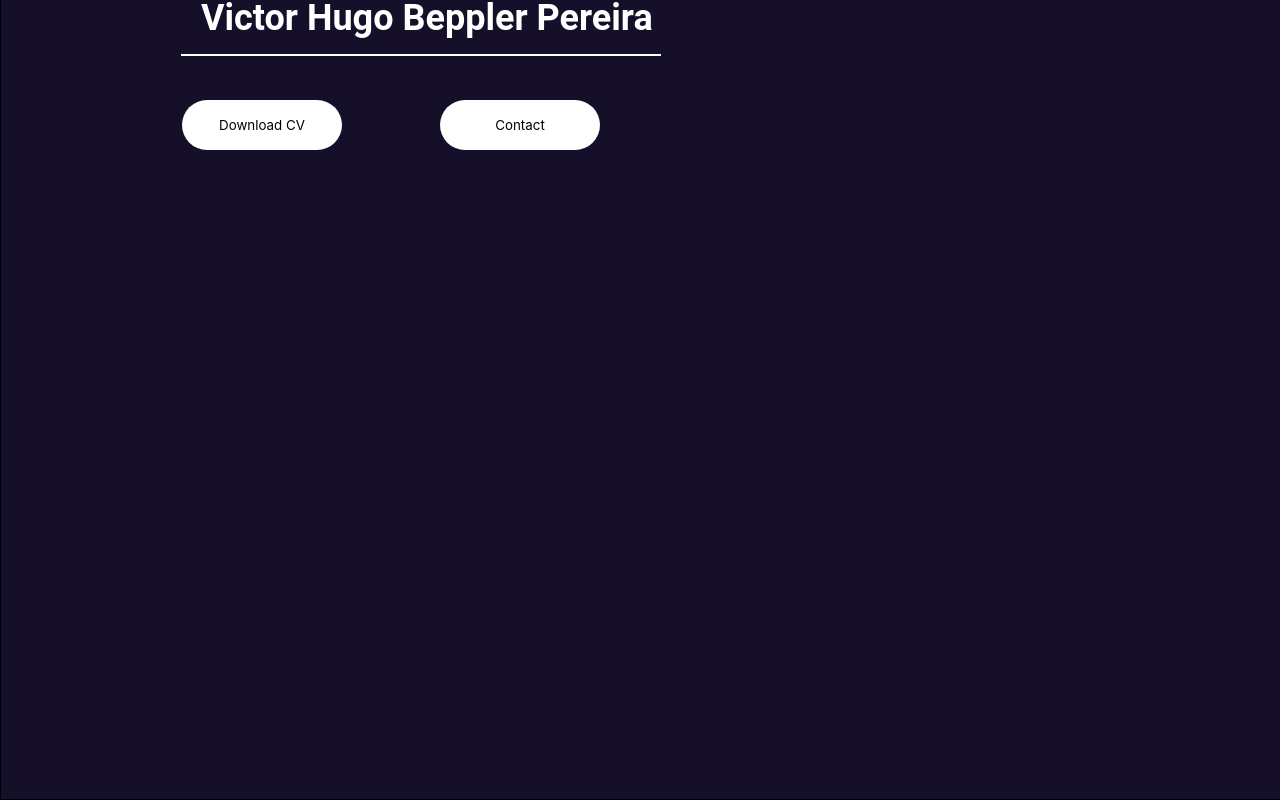
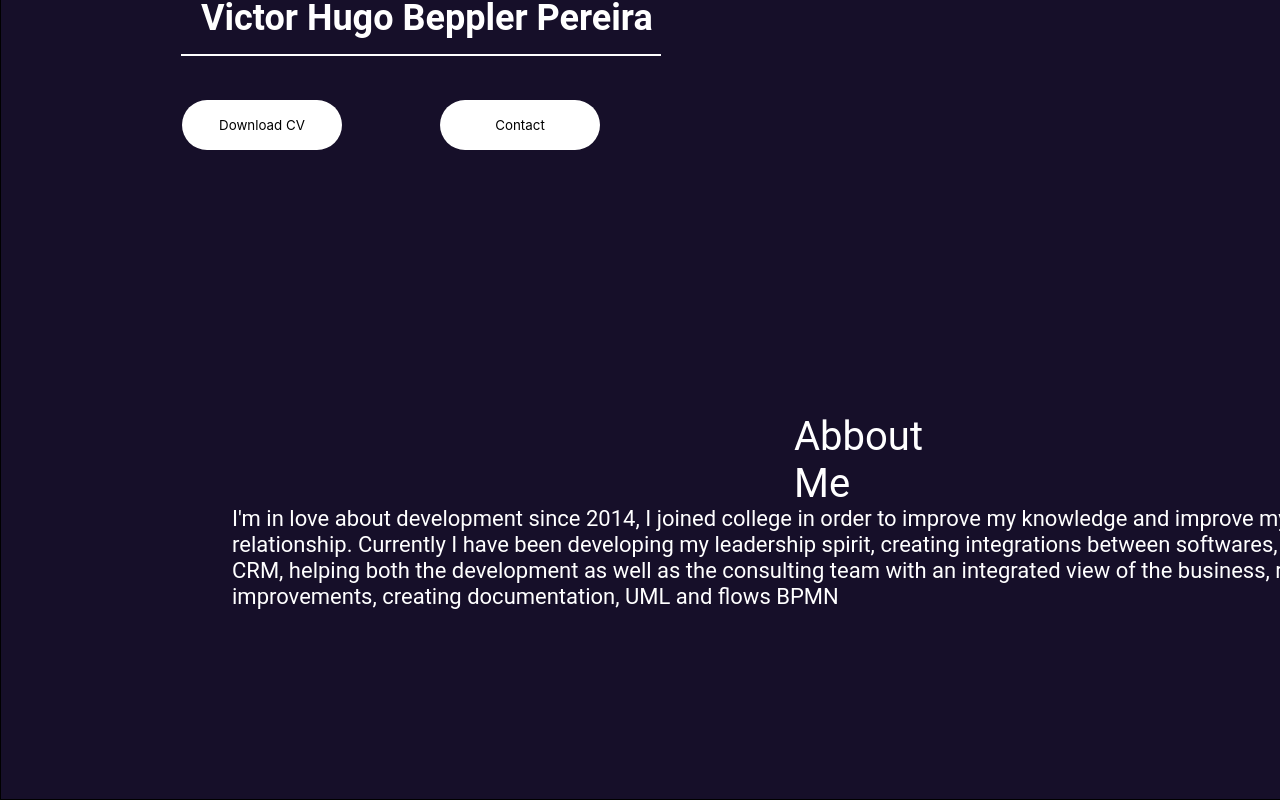
Before and after one commit to victorbeppler/Portfolio, a React (Create React App) app: page / in a window 1280 px wide. Shown: the part 317-1117 px from the top of the page. Built offline with nearby package versions, Linux system fonts and the light colour scheme.

Commit message:
create Abbout Me

```diff
--- a/src/Pages/portifolio/index.js
+++ b/src/Pages/portifolio/index.js
@@ -8,6 +8,9 @@ import {
   Line,
   ButtonContact,
   ButtonDownloadCv,
+  AbboutMe,
+  TitleAbboutMe,
+  TextAbboutMe,
 } from "./styles.js";
 import Button from "../../Components/Button";
 // import ButtonDownload from "../../Components/button-download-cv";
@@ -28,6 +31,18 @@ export default function home() {
         <Line />
         <ButtonDownloadCv>Download CV</ButtonDownloadCv>
         <ButtonContact>Contact</ButtonContact>
+        <AbboutMe>
+          <TitleAbboutMe>Abbout Me</TitleAbboutMe>
+          <TextAbboutMe>
+            I'm in love about development since 2014, I joined college in order
+            to improve my knowledge and improve my interpersonal relationship.
+            Currently I have been developing my leadership spirit, creating
+            integrations between softwares, more specifically ERP and CRM,
+            helping both the development as well as the consulting team with an
+            integrated view of the business, reviewing codes, tips for
+            improvements, creating documentation, UML and flows BPMN
+          </TextAbboutMe>
+        </AbboutMe>
       </Container>
     </>
   );
--- a/src/Pages/portifolio/styles.js
+++ b/src/Pages/portifolio/styles.js
@@ -92,3 +92,43 @@ export const ButtonDownloadCv = styled.button`
   background: #ffffff;
   border-radius: 160px;
 `;
+
+export const AbboutMe = styled.div`
+  position: absolute;
+  width: 1398px;
+  height: 363px;
+  left: 165px;
+  top: 568px;
+`;
+
+export const TitleAbboutMe = styled.h2`
+  position: absolute;
+  width: 187px;
+  height: 46px;
+  left: 628px;
+  top: 53px;
+
+  font-family: "Roboto";
+  font-style: normal;
+  font-weight: 400;
+  font-size: 40px;
+  line-height: 47px;
+
+  color: #ffffff;
+`;
+
+export const TextAbboutMe = styled.p`
+  position: absolute;
+  width: 1311px;
+  height: 178px;
+  left: 66px;
+  top: 146px;
+
+  font-family: "Roboto";
+  font-style: normal;
+  font-weight: 400;
+  font-size: 22px;
+  line-height: 26px;
+
+  color: #ffffff;
+`;
```
